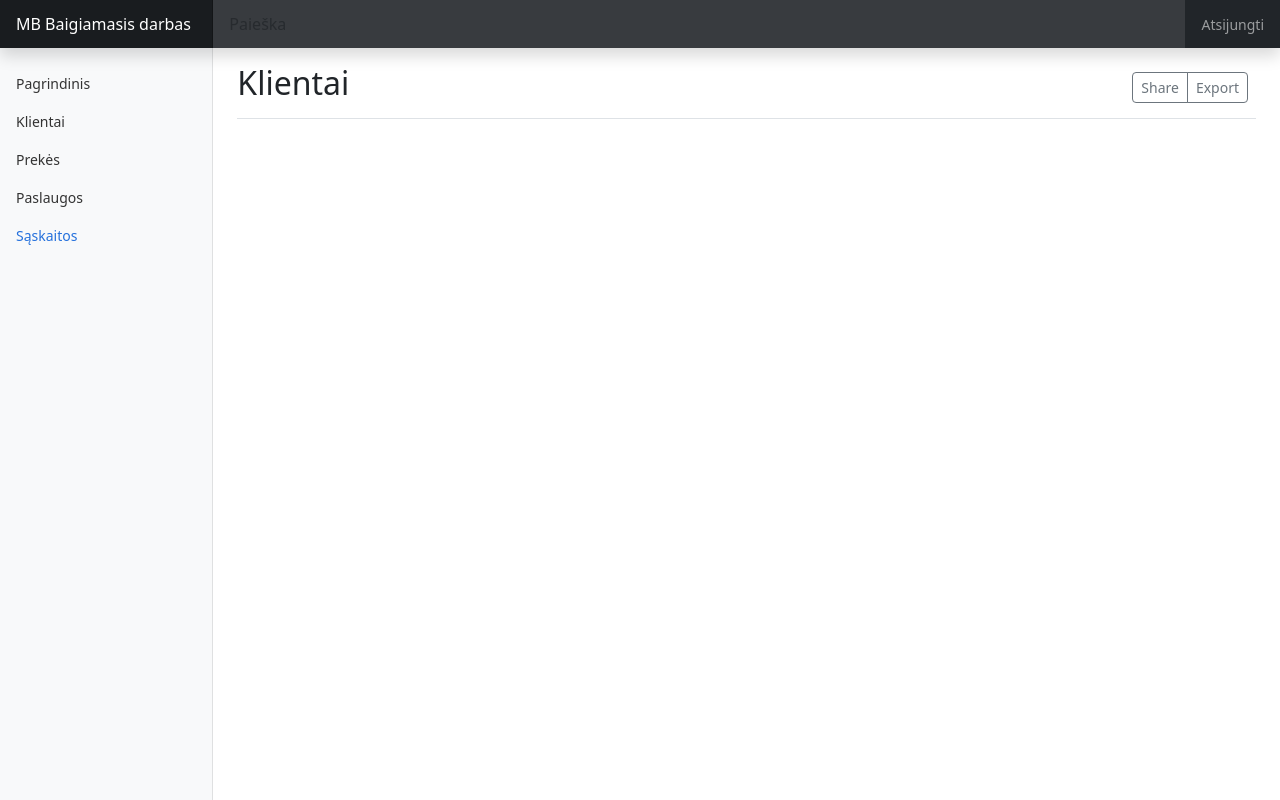
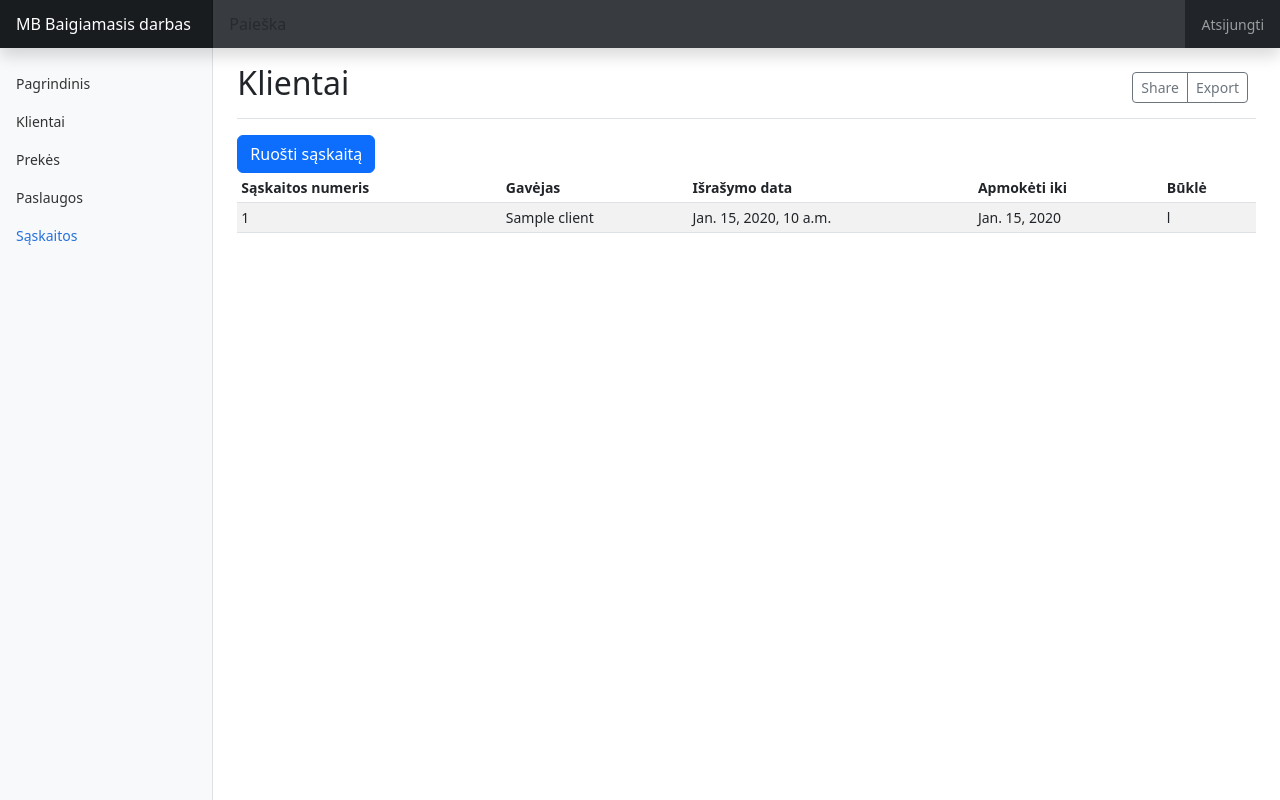
Before and after one commit to zvilkauskas/Invoice_project, a Django app: page /invoices/invoices/ in a window 1280 px wide. Run offline with Django 4.2, Linux system fonts and the light colour scheme; a user stored in the database is signed in; tables that the repository leaves empty hold one stand-in row (values such as "Sample post"); some libraries are stand-ins or nearby versions.

Commit message:
papildymas ir pataisymas html

```diff
--- a/InvoiceApp/templates/add_product.html
+++ b/InvoiceApp/templates/add_product.html
@@ -25,13 +25,14 @@
                 <label for="product_quantity"></label>
                 <input name="product_quantity" type="number" class="form-control" id="product_quantity"
                        placeholder="Kiekis">
+                <small class="form-text text-muted">Iki 150 simbolių.</small>
             </div>
             <div class="form-group">
                 <label for="product_price"></label>
-                <input name="product_price" type="number" step="any" class="form-control" id="product_price"
+                <input name="product_price" type="number" class="form-control" id="product_price"
                        placeholder="Kaina">
+                <small class="form-text text-muted">Iki 150 simbolių.</small>
             </div>
-            <br>
             <button type="submit" class="btn btn-primary">Saugoti</button>
             <a href="{% url 'products' %}" class="btn btn-secondary">Grįžti</a>
         </form>
--- a/InvoiceApp/templates/invoices.html
+++ b/InvoiceApp/templates/invoices.html
@@ -1,10 +1,32 @@
-<!DOCTYPE html>
-<html lang="en">
-<head>
-    <meta charset="UTF-8">
-    <title>Title</title>
-</head>
-<body>
+{% if user.is_authenticated %}
+{% csrf_token %}
+        <div>
+            <a href="{% url 'create_invoice' %}" class="btn btn-primary">Ruošti sąskaitą</a>
+        </div>
 
-</body>
-</html>
+        <div class="table-responsive">
+            <table class="table table-striped table-sm">
+                <thead>
+                    <tr>
+                        <th scope="col">Sąskaitos numeris</th>
+                        <th scope="col">Gavėjas</th>
+                        <th scope="col">Išrašymo data</th>
+                        <th scope="col">Apmokėti iki</th>
+                        <th scope="col">Būklė</th>
+                    </tr>
+                </thead>
+
+                <tbody>
+                {% for invoice in invoices %}
+                <tr>
+                    <td>{{ invoice.invoice_number }}</td>
+                    <td>{{ invoice.client.client_name }}</td>
+                    <td>{{ invoice.date_created }}</td>
+                    <td>{{ invoice.due_date }}</td>
+                    <td>{{ invoice.invoice_status }}</td>
+                </tr>
+                {% endfor %}
+                </tbody>
+            </table>
+        </div>
+{% endif %}
--- a/InvoiceApp/templates/main_page.html
+++ b/InvoiceApp/templates/main_page.html
@@ -39,6 +39,9 @@
     {% elif current_route == 'invoices' %}
         {% include "invoices.html" %}
 
+    {% elif current_route == 'create_invoice' %}
+        {% include "create_invoice.html" %}
+
     {% endif %}
 
 </main>
```
Also changed, not shown: InvoiceApp/templates/add_service.html (line endings or trailing spaces), InvoiceApp/templates/create_invoice.html (added), InvoiceApp/templates/profile.html (added).
